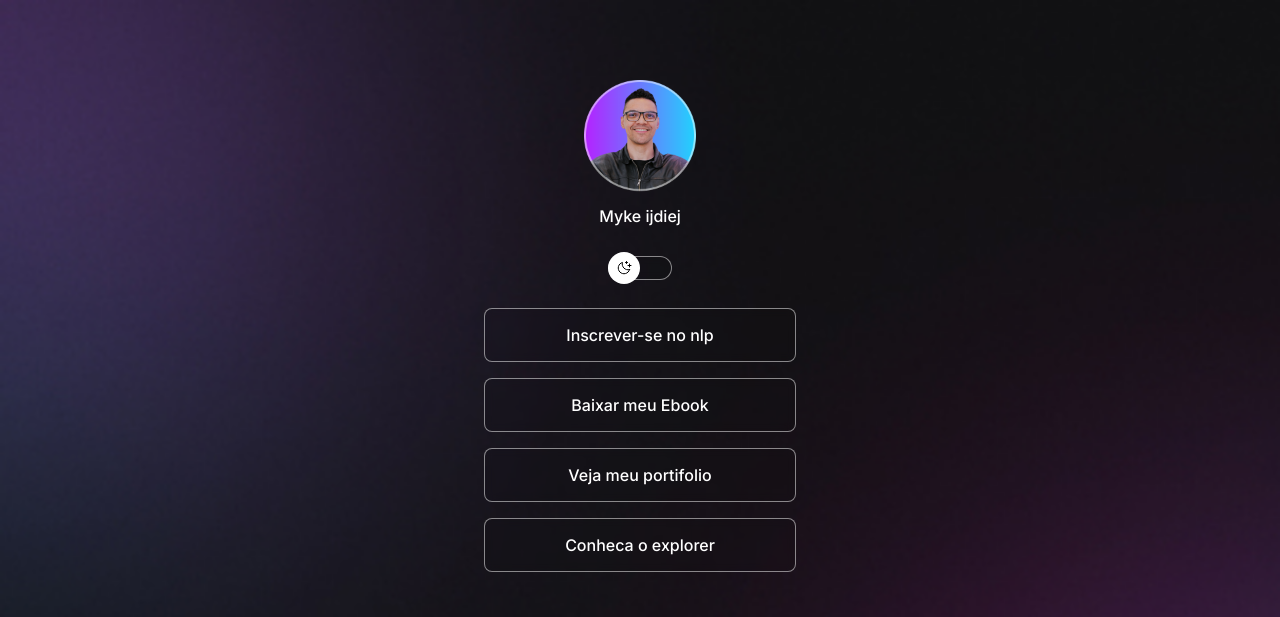
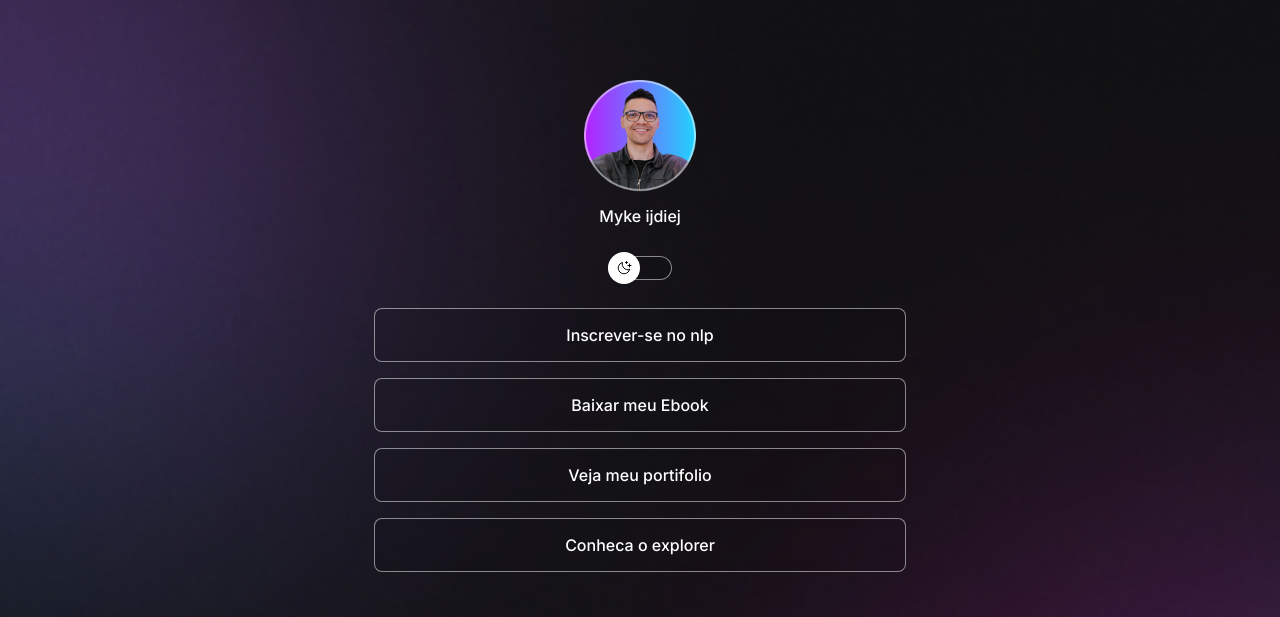
Before and after one commit to kakajanjua/projeto, a plain HTML site: page index.html in a window 1280 px wide. Shown: the top 617 px of the page. Drawn offline with nearby package versions, Linux system fonts and the light colour scheme.

Commit message:
adjust container width

```diff
--- a/style.css
+++ b/style.css
@@ -39,10 +39,11 @@ body {
 }
 
 #container {
-    width: 360px;
-    max-width: 100%;
+    width: 100%;
+
     margin: 56px auto 0px;
     padding: 0 24px;
+    max-width: 580px;
 }
 
 #profile img {
```
